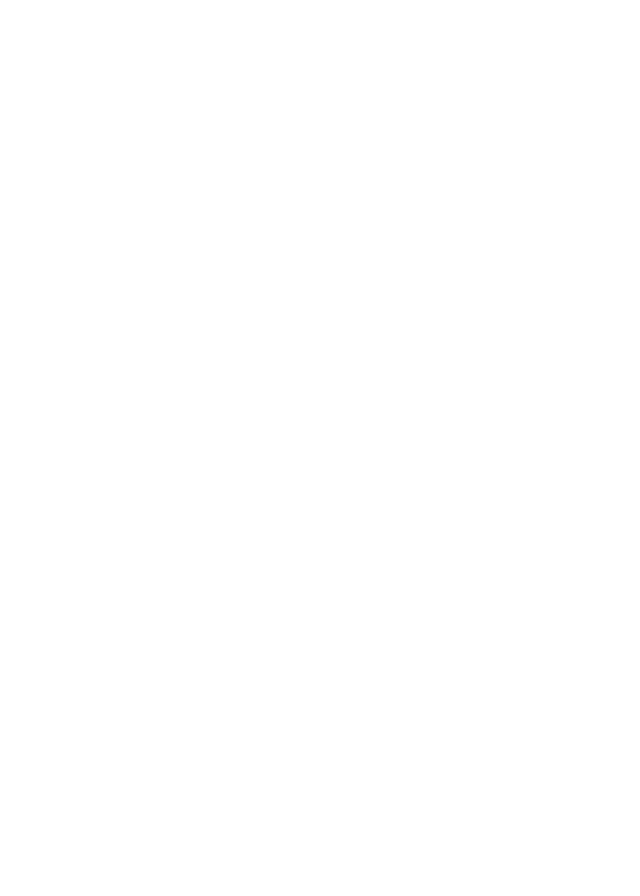
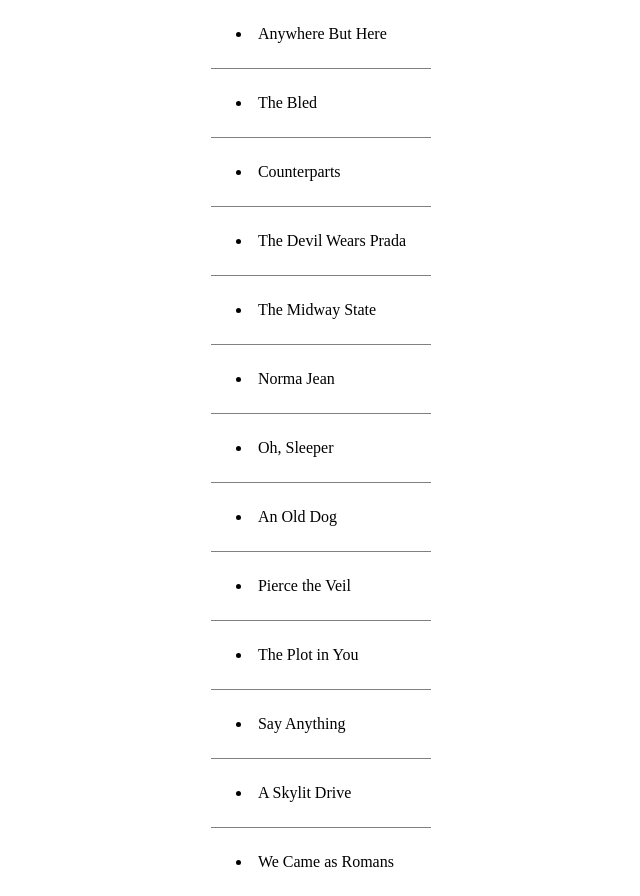
Before and after one commit to acciojob/sorting-articles-imrahulsrivastava, a website: page main.html in a window 1280 px wide. Shown: the whole page, without its empty margins (319-959 px from the left). Before the commit the page ends 800 px from the top, so only its background shows below. Drawn offline with Linux system fonts and the light colour scheme.

Commit message:
created a submission

```diff
--- a/main.html
+++ b/main.html
@@ -1,16 +1,15 @@
 <!DOCTYPE html>
-
-<html>
-
-<head>
-	<link rel="stylesheet" href="styles.css">
-</head>
-
-<body>
-	<!-- the entire body must be written by student -->
-    <script type="text/javascript" src="./script.js">
-</script>
-
-</body>
-
+<html lang="en">
+  <head>
+    <meta charset="UTF-8" />
+    <meta name="viewport" content="width=device-width, initial-scale=1.0" />
+    <title>Document</title>
+    <link rel="stylesheet" href="styles.css" />
+  </head>
+  <body>
+    <div id="container">
+      <ul id="bands"></ul>
+    </div>
+    <script src="script.js"></script>
+  </body>
 </html>
--- a/script.js
+++ b/script.js
@@ -1 +1,40 @@
-//your JS code here. If required.
+// Write your script here
+
+function removeArticles(name) {
+  const articles = ["a", "an", "the"];
+  for (const article of articles) {
+    if (name.toLowerCase().startsWith(article + " ")) {
+      return name.slice(article.length + 1).trim();
+    }
+  }
+  return name;
+}
+
+function updateWebPage(bands) {
+  const ul = document.getElementById("bands");
+  bands.forEach((element) => {
+    const li = document.createElement("li");
+    li.innerText = element;
+    ul.appendChild(li);
+  });
+}
+
+const bands = [
+  "The Plot in You",
+  "The Devil Wears Prada",
+  "Pierce the Veil",
+  "Norma Jean",
+  "The Bled",
+  "Say Anything",
+  "The Midway State",
+  "We Came as Romans",
+  "Counterparts",
+  "Oh, Sleeper",
+  "A Skylit Drive",
+  "Anywhere But Here",
+  "An Old Dog",
+];
+
+bands.sort((a, b) => removeArticles(a).localeCompare(removeArticles(b)));
+
+updateWebPage(bands);
--- a/styles.css
+++ b/styles.css
@@ -1 +1,26 @@
-/*  your css code here. If applicable */
+/* Write your CSS here */
+
+* {
+  margin: 0;
+  padding: 0;
+  box-sizing: border-box;
+}
+
+#container {
+  display: flex;
+  justify-content: space-between;
+  align-items: center;
+  flex-direction: column;
+  height: 100vh;
+}
+
+#bands li {
+  padding: 25px;
+  list-style-position: inside;
+  border-bottom: 1px solid gray;
+  border-inline: none;
+}
+
+#bands li:last-child {
+  border-bottom: none;
+}
```
